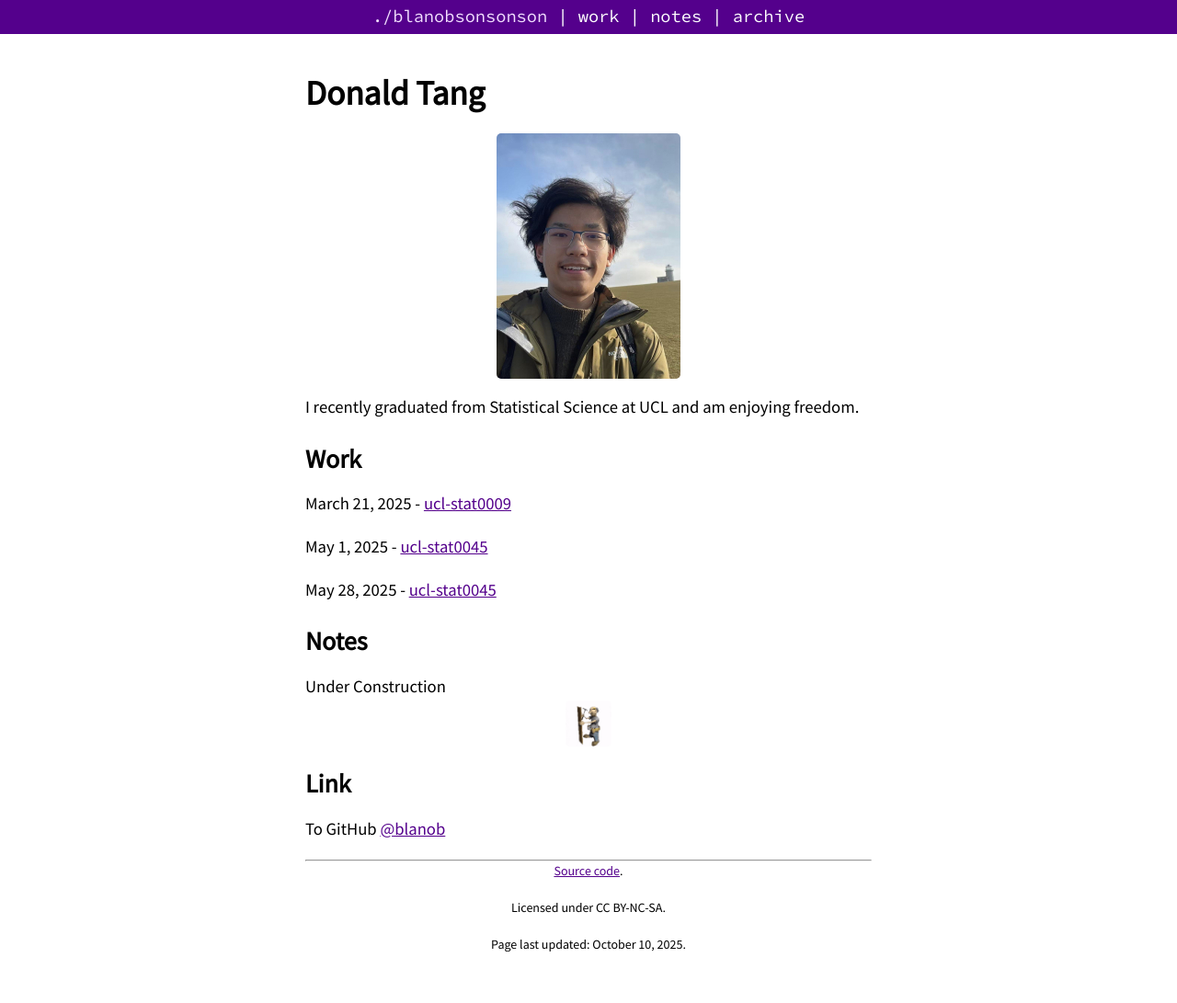
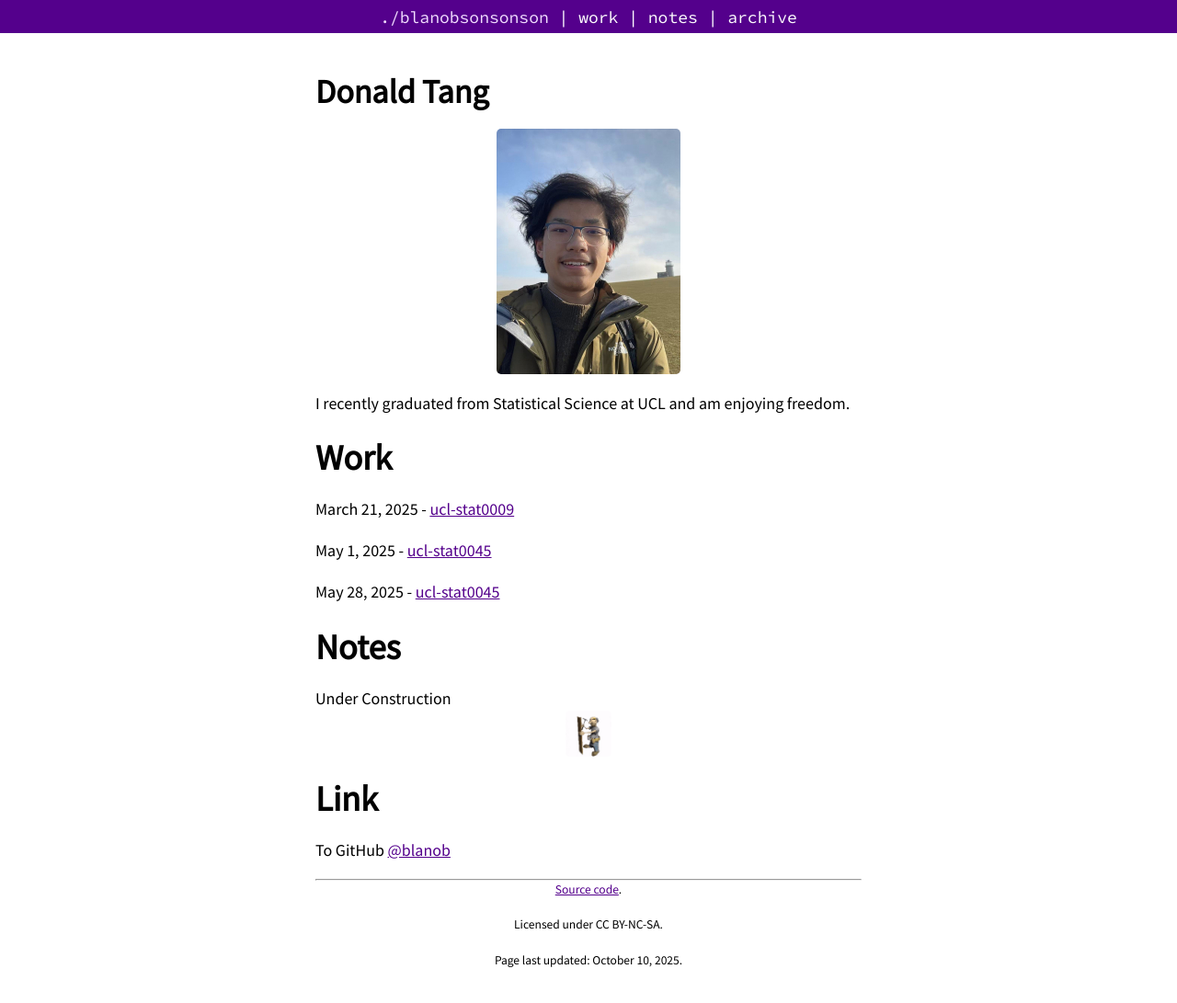
Before and after one commit to blanob/blanob.github.io, a Jekyll site: the page built from index.md, in a window 1280 px wide. Shown: the whole page at 92% size. Built offline with Jekyll 4.4.1, drawn with Linux system fonts in a browser that asks for light colours.

Commit message:
Update main.css

```diff
--- a/assets/css/main.css
+++ b/assets/css/main.css
@@ -10,7 +10,7 @@
 
 html {
   font-family: "Source Sans Pro", sans-serif;
-  font-size: 14pt;
+  font-size: clamp(14px, 2vw, 18px);
   line-height: 1.5;
 }
 
@@ -28,8 +28,8 @@ h1, h2, h3, h4, h5, h6 {
   font-size: 1rem;
 }
 
-h1 { margin-top: 1.25rem; font-size: 1.5rem; }
-h2 { margin-top: 1.25rem; font-size: 1.1rem; }
+h1 { margin-top: 1.25rem; font-size: clamp(1.5rem, 3vw, 2.25rem); }
+h2 { margin-top: 1.25rem; font-size: clamp(1.1rem, 2vw, 1.5rem); }
 
 p { margin-bottom: 1rem; }
 
@@ -60,7 +60,7 @@ code {
   background-color: rgba(27,31,35,.05);
   border-radius: 3px;
   padding: 0 0.2rem;
-  font-size: 12pt;
+  font-size: 0.85rem;
 }
 
 pre {
@@ -68,7 +68,7 @@ pre {
   margin: 1rem;
   padding: 0.5rem 0.7rem;
   border: 1px dashed #444;
-  font-size: 11pt;
+  font-size: 0.8rem;
   overflow-x: auto;
 }
 
```
